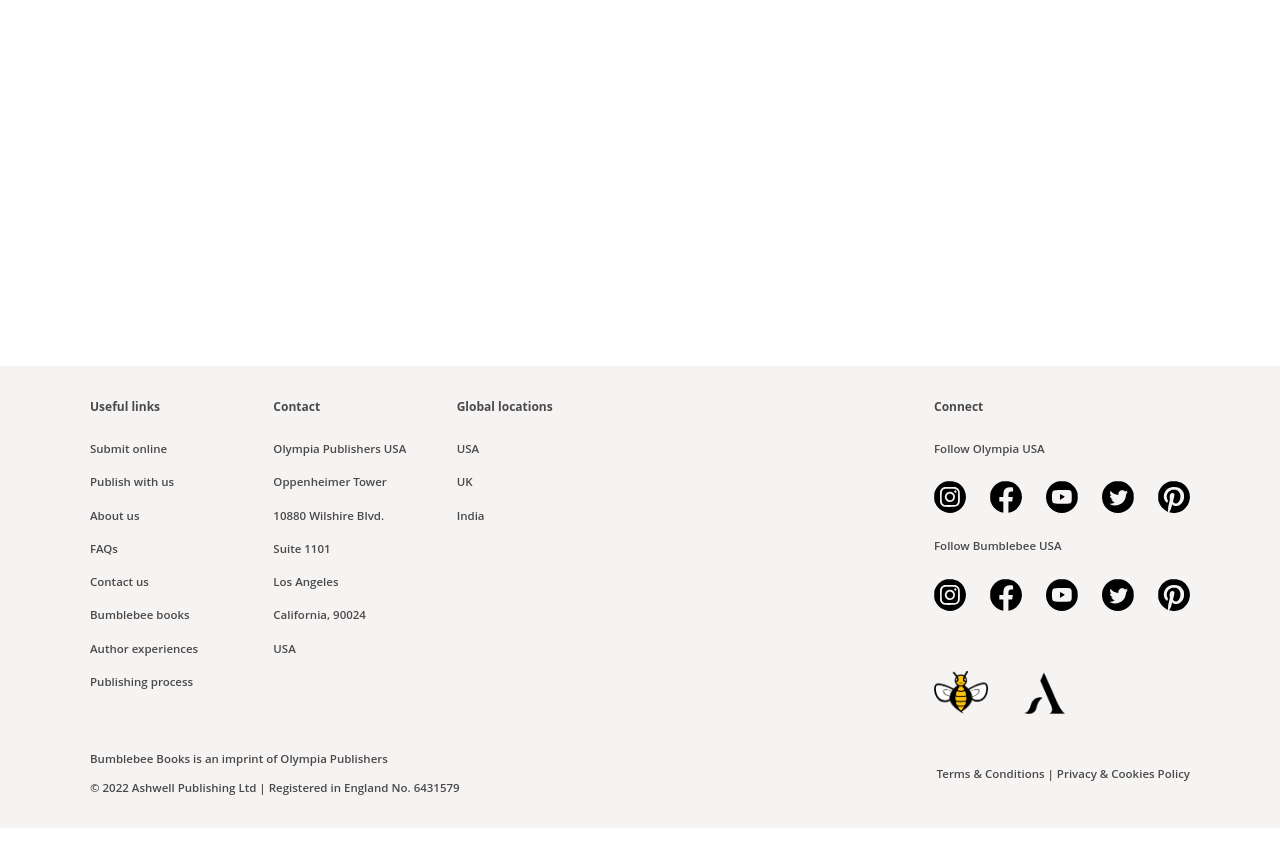
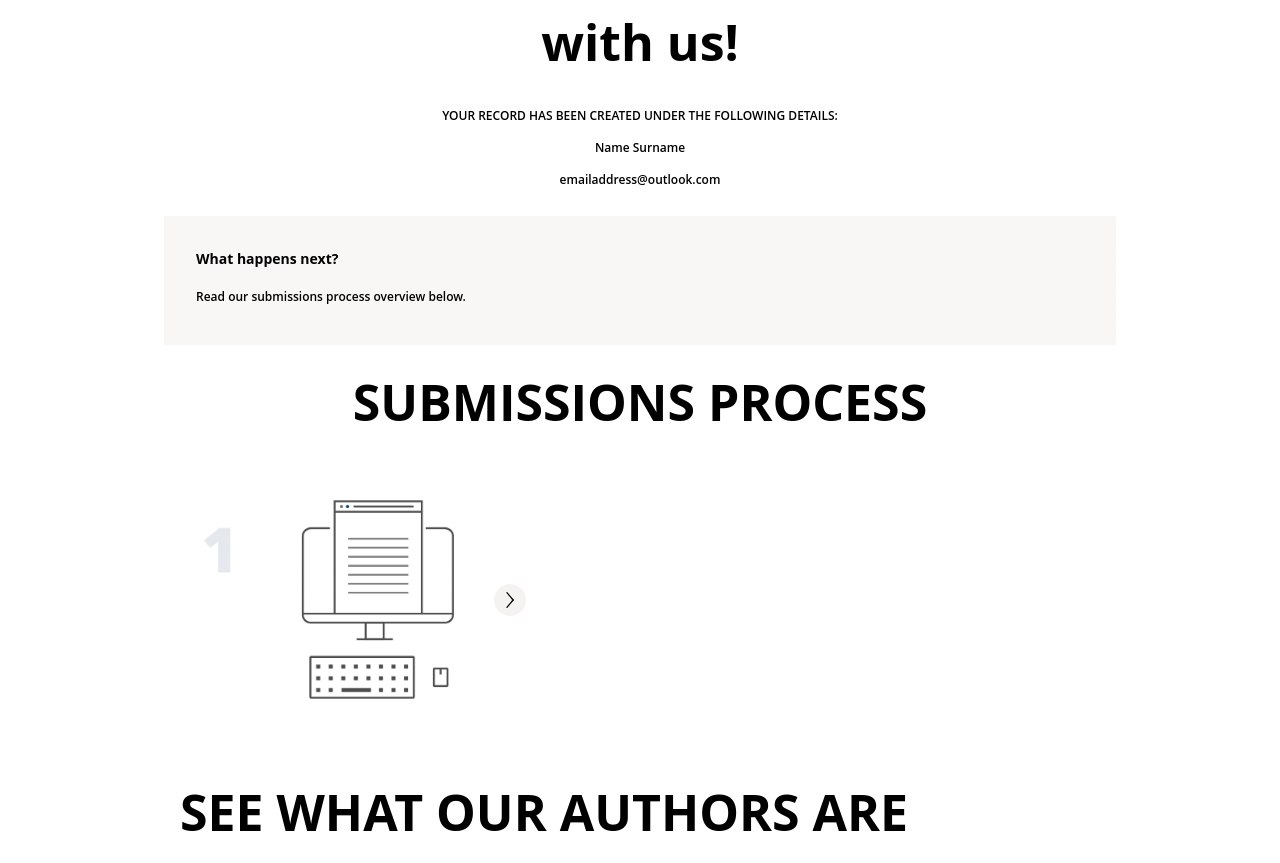
Before and after one commit to Hadees621/Olympia-USA, a Next.js app: page /submit-online/thankyou in a window 1280 px wide. Before the commit this address had no page. Shown: the part 566-1429 px from the top of the page. Before the commit the page ends 1394 px from the top, so only its background shows below. Built offline with nearby package versions, Linux system fonts and the light colour scheme.

Commit message:
chore: submit tahnkyou sm

```diff
--- /dev/null
+++ b/src/app/submit-online/page.js
@@ -0,0 +1,11 @@
+import React from 'react'
+
+const page = () => {
+  return (
+    <div>
+
+    </div>
+  )
+}
+
+export default page
--- /dev/null
+++ b/src/app/submit-online/thankyou/page.js
@@ -0,0 +1,79 @@
+import Button from "@/components/common/Button";
+import ImageSlider from "@/components/submit-online/ImageSlider";
+
+const page = () => {
+  const images = [
+    "/assests/Submissions process/1.png",
+    "/assests/Submissions process/2.png",
+    "/assests/Submissions process/3.png",
+    "/assests/Submissions process/4.png",
+  ];
+  return (
+    <div className="p-6 font-open-sans space-y-5 lg:max-w-[850px] xl:max-w-[1000px] 2xl:max-w-[1400px] mx-auto">
+      <div className="flex justify-center w-full">
+        <img
+          src="/assests/Icons/Thank you.png"
+          alt="sa"
+          className="w-[300px] md:w-[320px]"
+        />
+      </div>
+      <h1 className="text-[20px] lg:text-[50px] font-bold text-center px-10">
+        Thank you for submitting online with us!
+      </h1>
+      <h1 className="text-[12px] lg:text-[12px] font-semibold text-center leading-8">
+        YOUR RECORD HAS BEEN CREATED UNDER THE FOLLOWING DETAILS:
+        <p>Name Surname </p>
+        <p>emailaddress@outlook.com</p>
+      </h1>
+      <div className="bg-[#F9F7F6] p-8 space-y-3 lg:hidden">
+        <h1 className="text-[14px] font-bold">WHAT HAPPENS NEXT?</h1>
+        <h1 className="text-[12px] font-semibold leading-8">
+          In order for us to review your submission please see below for next
+          steps.
+        </h1>
+        <h1 className="text-[12px] font-semibold leading-8">
+          PLEASE SEND THE FOLLOWING IN WORD OR PDF FORMAT:
+          <ul className="font-medium list-disc mx-6">
+            <li>A synopsis</li>
+            <li>Complete manuscript</li>
+          </ul>
+        </h1>
+        <h1>
+          {" "}
+          Send to : <b> submissions@olympiapublishers.com </b>
+        </h1>
+      </div>
+      <div className="bg-[#F9F7F6] p-8 space-y-3 hidden lg:block">
+        <h1 className="text-[14px] font-bold">What happens next?</h1>
+        <h1 className="text-[12px] font-semibold leading-8">
+          Read our submissions process overview below.
+        </h1>
+      </div>
+      <ImageSlider images={images} />
+
+      <div className="bg-[#F9F7F6] px-20 py-10 font-bold text-center leading-7 space-y-3 lg:hidden">
+        <h1>YOU HAVE SUBMIITED YOUR MANUSCRIPT TO US</h1>
+      </div>
+
+      <div className="text-[30px] lg:text-[50px] font-bold px-4">
+        <h1 className="py-4">SEE WHAT OUR AUTHORS ARE SAYING</h1>
+        <p className="font-medium text-[13px] font-open-sans leading-8 pb-6">
+          "Olympia Publishers provide tremendous opportunities for first time
+          writers and help them develop their writing skills. It will not be
+          surprising if Olympia Publishers becomes the most favoured publishing
+          destination of writers in a few years."{" "}
+        </p>
+        <Button title={"View author experiences"} width={"w-[170px]"} />
+      </div>
+
+      <div className="text-[12px] font-bold text-center px-6 py-16">
+        <h1 className="">KNOW SOMEONE WHO WOULD ALSO LIKE TO SUBMIT A BOOK?</h1>
+        <br />
+        <br />
+        <a className="underline">CLICK HERE TO TELL A FRIEND</a>
+      </div>
+    </div>
+  );
+};
+
+export default page;
--- /dev/null
+++ b/src/components/submit-online/ImageSlider.js
@@ -0,0 +1,58 @@
+"use client";
+
+import React, { useState } from "react";
+
+const ImageSlider = ({ images }) => {
+  const [slideIndex, setSlideIndex] = useState(0);
+
+  const nextSlide = () => {
+    setSlideIndex((prevIndex) =>
+      prevIndex === images.length - 1 ? 0 : prevIndex + 1
+    );
+  };
+
+  return (
+    <>
+      <h1 className="text-[20px] uppercase lg:text-[50px] font-bold text-center px-10">
+        SUBMISSIONS PROCESS
+      </h1>
+      <div className="slider-container relative max-w-screen-lg mx-auto overflow-hidden">
+        <div className="slider flex">
+          {images.map((image, index) => (
+            <div
+              key={index}
+              className={`slide flex ${
+                index === slideIndex ? "block" : "hidden"
+              } m-10 gap-10`}
+            >
+              <img
+                src={image}
+                alt={`Image ${index + 1}`}
+                className="w-[250px]"
+              />
+              <button
+                className="slider-button next right-0 mr-2 "
+                onClick={nextSlide}
+              >
+                <svg
+                  xmlns="http://www.w3.org/2000/svg"
+                  width="2em"
+                  height="2em"
+                  viewBox="0 0 26 26"
+                  className="bg-[#F5F3F2] rounded-2xl"
+                >
+                  <g fill="currentColor">
+                    <path d="M10.116 7.32a.5.5 0 1 1 .768-.64l5 6a.5.5 0 0 1-.768.64z" />
+                    <path d="M10.884 19.32a.5.5 0 0 1-.768-.64l5-6a.5.5 0 1 1 .768.64z" />
+                  </g>
+                </svg>
+              </button>
+            </div>
+          ))}
+        </div>
+      </div>
+    </>
+  );
+};
+
+export default ImageSlider;
```
